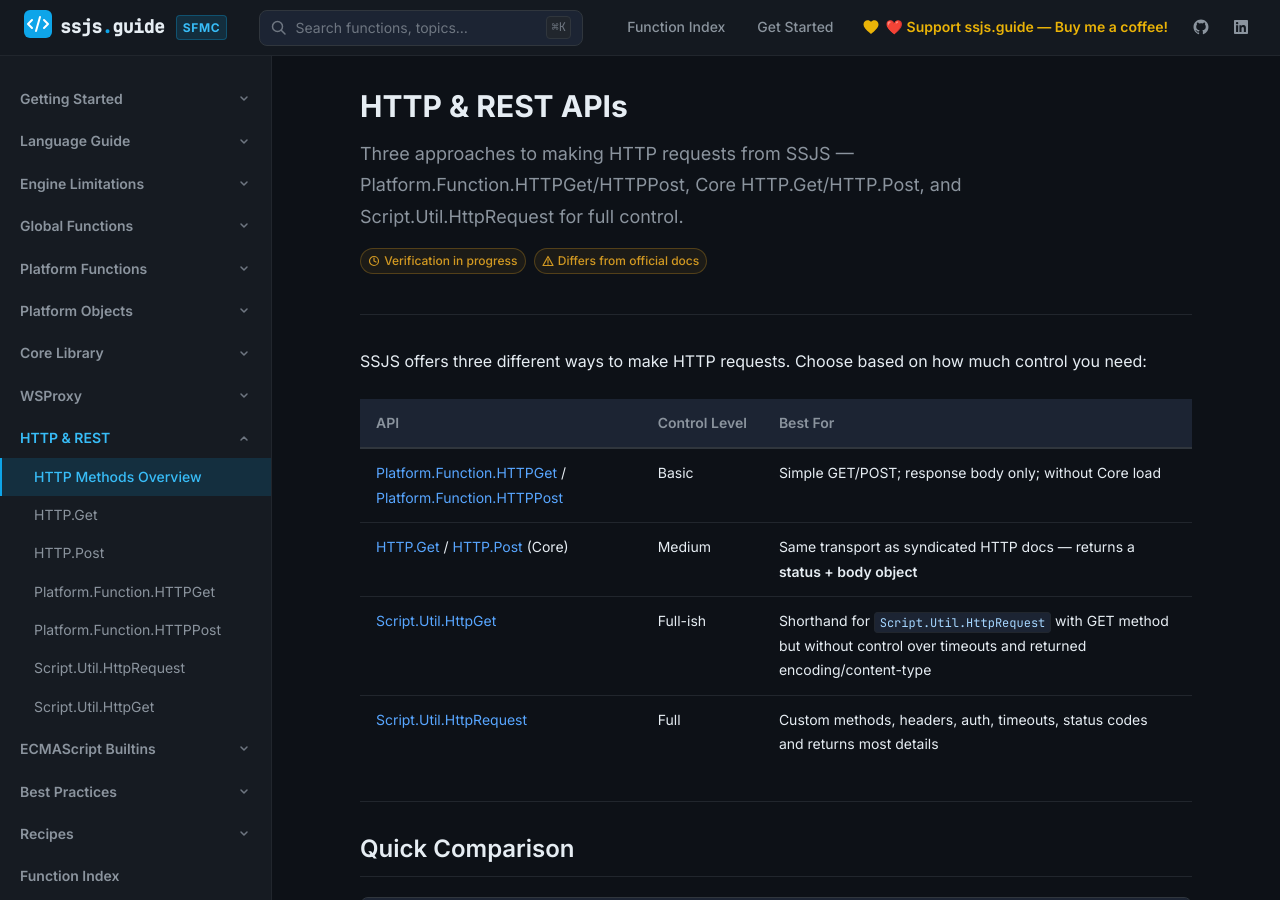
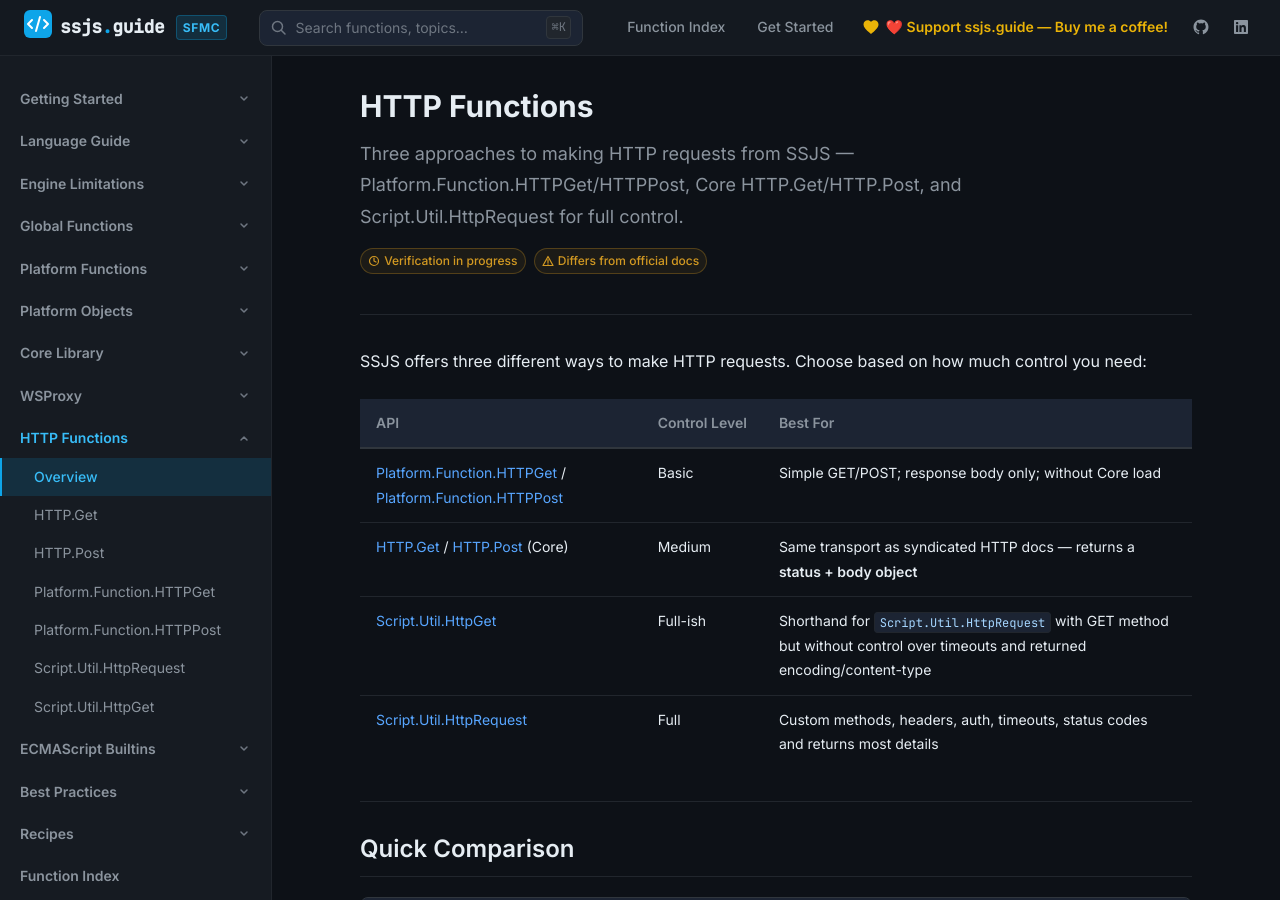
Before and after one commit to JoernBerkefeld/ssjs.guide, a Jekyll site: the page built from http/index.md, in a window 1280 px wide and 900 px high. Built offline with Jekyll 4.4.1, drawn with Linux system fonts in a browser that asks for light colours.

Commit message:
docs: rename HTTP section to 'HTTP Functions' and overview to 'Overview'

```diff
--- a/_data/navigation.yml
+++ b/_data/navigation.yml
@@ -299,10 +299,10 @@
       - title: resetClientIds
         url: /wsproxy/resetclientids/
 
-- title: HTTP & REST
+- title: HTTP Functions
   url: /http/
   children:
-      - title: HTTP Methods Overview
+      - title: Overview
         url: /http/
       - title: HTTP.Get
         url: /http/get/
--- a/http/index.md
+++ b/http/index.md
@@ -1,6 +1,6 @@
 ---
 layout: category
-title: HTTP & REST APIs
+title: HTTP Functions
 description: Three approaches to making HTTP requests from SSJS — Platform.Function.HTTPGet/HTTPPost, Core HTTP.Get/HTTP.Post, and Script.Util.HttpRequest for full control.
 nav_order: 8
 has_children: true
```
